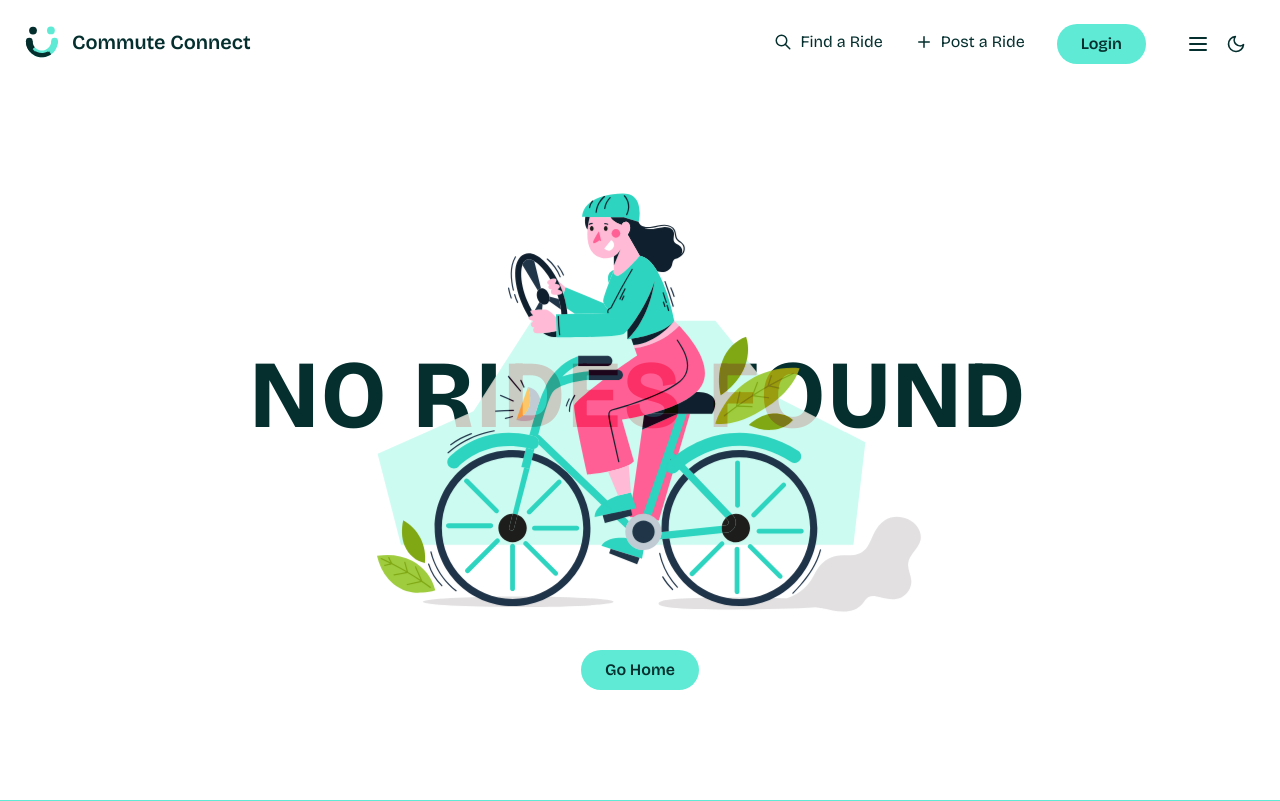
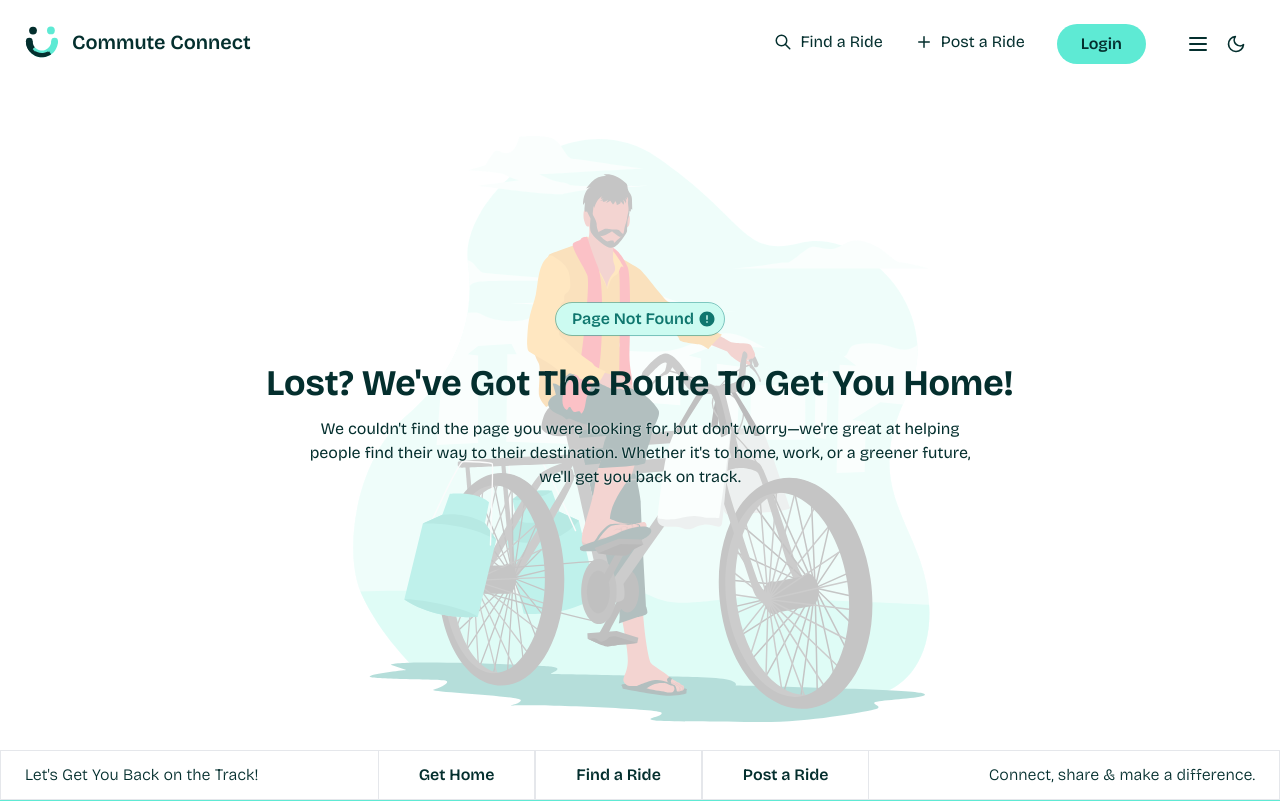
Before and after one commit to purnasth/commute-helper, a React (Vite) app: page /role/passenger in a window 1280 px wide. Shown: the top 801 px of the page. Built offline with nearby package versions, Linux system fonts and the light colour scheme.

Commit message:
feat: Create error 404 page and update dynamic routing

```diff
--- a/dev-dist/sw.js
+++ b/dev-dist/sw.js
@@ -85,7 +85,7 @@ define(['./workbox-6a4869df'], (function (workbox) { 'use strict';
     "revision": "3ca0b8505b4bec776b69afdba2768812"
   }, {
     "url": "index.html",
-    "revision": "0.g310h43an2g"
+    "revision": "0.qud20b179ng"
   }], {});
   workbox.cleanupOutdatedCaches();
   workbox.registerRoute(new workbox.NavigationRoute(workbox.createHandlerBoundToURL("index.html"), {
--- a/package.json
+++ b/package.json
@@ -23,6 +23,7 @@
     "react-icons": "^5.4.0",
     "react-router-dom": "^7.0.2",
     "react-toastify": "^11.0.2",
+    "tailwindcss-textshadow": "^2.1.3",
     "vite-plugin-pwa": "^1.0.0",
     "workbox-window": "^7.3.0",
     "yup": "^1.6.1"
--- a/src/App.tsx
+++ b/src/App.tsx
@@ -18,6 +18,7 @@ import { ToastContainer } from 'react-toastify';
 import RideDetails from './pages/RideDetails';
 import Policies from './pages/Policies';
 import FAQPage from './pages/FAQPage';
+import RoleBasedPage from './pages/RoleBasedPage';
 
 const App: React.FC = () => {
   return (
@@ -34,6 +35,7 @@ const App: React.FC = () => {
           <Route path="/login" element={<Login />} />
           <Route path="/ride-details" element={<RideDetails />} />
           <Route path="/policies/:policyId" element={<Policies />} />
+          <Route path="/roles/:roleId" element={<RoleBasedPage />} />
           <Route path="*" element={<Error404 />} />
         </Routes>
         <Footer />
--- /dev/null
+++ b/src/components/ui/LogoBar.tsx
@@ -0,0 +1,24 @@
+import logo from '../../assets/logo.svg';
+import logoAlt from '../../assets/logo-alt.svg';
+
+const LogoBar = () => {
+  return (
+    <div className={`relative flex items-center justify-center`}>
+      <span className="before:absolute before:left-0 before:h-[1px] before:w-[45%] before:bg-teal-950 before:content-[''] after:absolute after:right-0 after:h-[1px] after:w-[45%] after:bg-teal-400 after:content-[''] dark:before:bg-teal-400 dark:after:bg-light md:before:w-[47%] md:after:w-[47%]" />
+      <img
+        src={logoAlt}
+        alt="Commute Connect"
+        className={`z-10 size-14 select-none object-contain dark:hidden`}
+        draggable="false"
+      />
+      <img
+        src={logo}
+        alt="Commute Connect"
+        className={`z-10 hidden size-14 select-none object-contain dark:block`}
+        draggable="false"
+      />
+    </div>
+  );
+};
+
+export default LogoBar;
--- a/src/constants/data.ts
+++ b/src/constants/data.ts
@@ -690,3 +690,36 @@ export const policies = [
     ],
   },
 ];
+
+export const userRoles = [
+  {
+    id: 'rider',
+    name: 'Rider',
+    description: 'A person who is looking for a ride.',
+    router: '/roles/rider',
+  },
+  {
+    id: 'passenger',
+    name: 'Passenger',
+    description: 'A person who is offering a ride.',
+    router: '/roles/passenger',
+  },
+];
+
+export const navLinks = [
+  {
+    id: 1,
+    title: 'Get Home',
+    link: '/',
+  },
+  {
+    id: 2,
+    title: 'Find a Ride',
+    link: '/role/passenger',
+  },
+  {
+    id: 3,
+    title: 'Post a Ride',
+    link: '/role/hero',
+  },
+];
--- a/src/layouts/Footer.tsx
+++ b/src/layouts/Footer.tsx
@@ -8,7 +8,7 @@ const Footer = () => {
 
   return (
     <>
-      <footer className="flex flex-col justify-between gap-8 bg-teal-300 py-16 text-base text-dark hover:!bg-teal-300 md:text-lg lg:flex-row lg:items-center lg:gap-10 dark:bg-dark dark:text-teal-100 dark:hover:!bg-dark">
+      <footer className="flex flex-col justify-between gap-8 bg-teal-300 py-16 text-base text-dark hover:!bg-teal-300 md:text-lg lg:flex-row lg:items-center lg:gap-10 dark:bg-dark dark:text-teal-100 dark:hover:!bg-dark z-20">
         {/* <div className="absolute inset-0 h-px w-full bg-gradient-to-r from-transparent from-15% via-white/80 to-transparent to-85%"></div> */}
         <div className="space-y-10">
           <div className="space-y-2">
--- /dev/null
+++ b/src/layouts/StickyNavbar.tsx
@@ -0,0 +1,38 @@
+import { Link } from 'react-router-dom';
+import { navLinks } from '../constants/data';
+
+const StickyNavbar = () => {
+  return (
+    <>
+      <div className="fixed bottom-0 z-10 w-full overflow-hidden border bg-white shadow-lg dark:border-light/30 dark:bg-dark">
+        <div className="flex items-center justify-center px-6 xl:justify-between">
+          <div className="hidden xl:block">
+            <p className="dark:opacity-70">Let's Get You Back on the Track!</p>
+          </div>
+          <ul className="flex items-center justify-center">
+            {navLinks.map((link) => (
+              <li
+                key={link.id}
+                className="transition-150 hover:bg-teal-50 hover:text-teal-600"
+              >
+                <Link
+                  to={link.link}
+                  className="inline-block border border-y-0 px-5 py-2 font-semibold dark:border-light/30 md:px-10 md:py-3"
+                >
+                  {link.title}
+                </Link>
+              </li>
+            ))}
+          </ul>
+          <div className="hidden xl:block">
+            <p className="dark:opacity-70">
+              Connect, share & make a difference.
+            </p>
+          </div>
+        </div>
+      </div>
+    </>
+  );
+};
+
+export default StickyNavbar;
--- a/src/pages/Error404.tsx
+++ b/src/pages/Error404.tsx
@@ -1,26 +1,36 @@
-import { Link } from 'react-router-dom';
-import error from '../assets/vector/no-rides.svg';
+// import error from '../assets/vector/no-rides.svg';
+import error from '../assets/vector/bhaiya-ji.svg';
+import { MdOutlineError } from 'react-icons/md';
+import StickyNavbar from '../layouts/StickyNavbar';
 
 const Error404 = () => {
   return (
     <>
-      <main className="flex h-[calc(100vh-5.5rem)] flex-col items-center justify-center p-0">
-        <img
-          src={error}
-          alt="Error 404"
-          className="h-auto w-96 animate-floating select-none object-contain md:h-[60vh] md:w-auto -mt-12"
-          draggable="false"
-        />
-        <h1 className="pointer-events-none absolute inset-0 -translate-y-12 flex size-full select-none items-center justify-center text-8xl font-bold uppercase tracking-wider text-teal-950 mix-blend-difference">
-          No rides found
-        </h1>
-        <Link
-          to="/"
-          className="mt-5 rounded-full bg-teal-300 px-6 py-2 font-semibold"
-        >
-          Go Home
-        </Link>
+      <main className="flex h-auto min-h-[calc(100vh-1.5rem)] flex-col items-center justify-center p-0 lg:min-h-[calc(100vh-5.5rem)]">
+        <div className="container mb-12 flex size-full max-w-4xl flex-col items-center justify-center gap-2 text-center md:mb-24">
+          <span className="inline-flex items-center justify-center gap-1 rounded-full bg-teal-100 px-4 py-1 pr-2 text-xs font-semibold text-teal-700 shadow-sm outline outline-1 outline-teal-600/50 sm:text-sm md:text-base">
+            Page Not Found
+            <MdOutlineError className="text-lg text-teal-700" />
+          </span>
+          <h1 className="mt-4 text-2xl font-bold capitalize leading-snug md:text-4xl md:leading-snug lg:text-4xl lg:leading-snug">
+            Lost? We've Got the Route to Get You Home!
+          </h1>
+          <p className="max-w-2xl text-xs font-normal text-shadow-light dark:text-shadow-dark sm:text-sm md:text-base">
+            We couldn't find the page you were looking for, but don't
+            worry—we're great at helping people find their way to their
+            destination. Whether it's to home, work, or a greener future, we'll
+            get you back on track.
+          </p>
+          <img
+            src={error}
+            alt="Error 404"
+            className="left-1/2 top-1/2 -z-10 h-[60vh] object-contain md:absolute md:-mt-4 md:h-[85vh] md:-translate-x-1/2 md:-translate-y-1/2 md:opacity-30 md:dark:opacity-20"
+            draggable="false"
+          />
+        </div>
       </main>
+
+      <StickyNavbar />
     </>
   );
 };
--- a/src/pages/Home.tsx
+++ b/src/pages/Home.tsx
@@ -7,8 +7,8 @@ const Home: React.FC = () => {
   return (
     <>
       <Intro />
-      <RideBar fromHome/>
-      <AboutInfo/>
+      <RideBar fromHome />
+      <AboutInfo />
     </>
   );
 };
--- /dev/null
+++ b/src/pages/RoleBasedPage.tsx
@@ -0,0 +1,40 @@
+import React from 'react';
+import { useParams } from 'react-router-dom';
+import { userRoles } from '../constants/data';
+
+const RoleBasedPage = () => {
+  const { roleId } = useParams<{ roleId: string }>();
+  const role = userRoles.find((r) => r.id === roleId);
+
+  return (
+    <main>
+      <h1 className="text-2xl font-bold text-teal-500">
+        {role ? `Welcome, ${role.name}` : 'Role Not Found'}
+      </h1>
+      {role ? (
+        <ul className="mt-4 list-disc space-y-2 pl-6 text-gray-700">
+          {/* {role.permissions.map((permission, index) => (
+            <li key={index}>{permission}</li>
+          ))} */}
+          Test Test {role.name}
+        </ul>
+      ) : (
+        <p className="mt-4 text-base text-gray-700">
+          The role you are looking for does not exist.
+        </p>
+      )}
+      <p className="mt-4 text-base text-gray-700">
+        This page is designed to display information based on the role ID
+        provided in the URL. The role ID is used to fetch the corresponding role
+        data from a predefined list of roles. If the role ID is valid, the page
+        will display the role name and its associated permissions. If the role
+        ID is invalid, a message will be displayed indicating that the role was
+        not found. This approach allows for dynamic content rendering based on
+        user roles, enhancing the user experience and providing relevant
+        information based on the user's role within the application.
+      </p>
+    </main>
+  );
+};
+
+export default RoleBasedPage;
--- a/tailwind.config.js
+++ b/tailwind.config.js
@@ -28,6 +28,14 @@ module.exports = {
           'system-ui',
           'sans-serif',
         ],
+      },
+      textShadow: {
+        dark: '0 1px 1px rgba(0, 0, 0, 0.5)',
+        light: '0px 0px 2px rgba(255, 255, 255, 1)',
+        red: '2px 2px 4px rgba(255, 0, 0, 0.5)',
+        'light-glow':
+          '1px 1px 2px #F8F8FF,  0 0 1em #F8F8FF, 0 0 0.2em #F8F8FF',
+        'dark-glow': '1px 1px 2px #000111,  0 0 1em #000111, 0 0 0.2em #000111',
       },
       fontSize: {
         inherit: 'inherit',
@@ -96,5 +104,5 @@ module.exports = {
       },
     },
   },
-  plugins: [],
+  plugins: [require('tailwindcss-textshadow')],
 };
```
Also changed, not shown: src/layouts/Navbar.tsx (+5 -5 lines), 1 other file (tests, documents, lock files or other folders).
